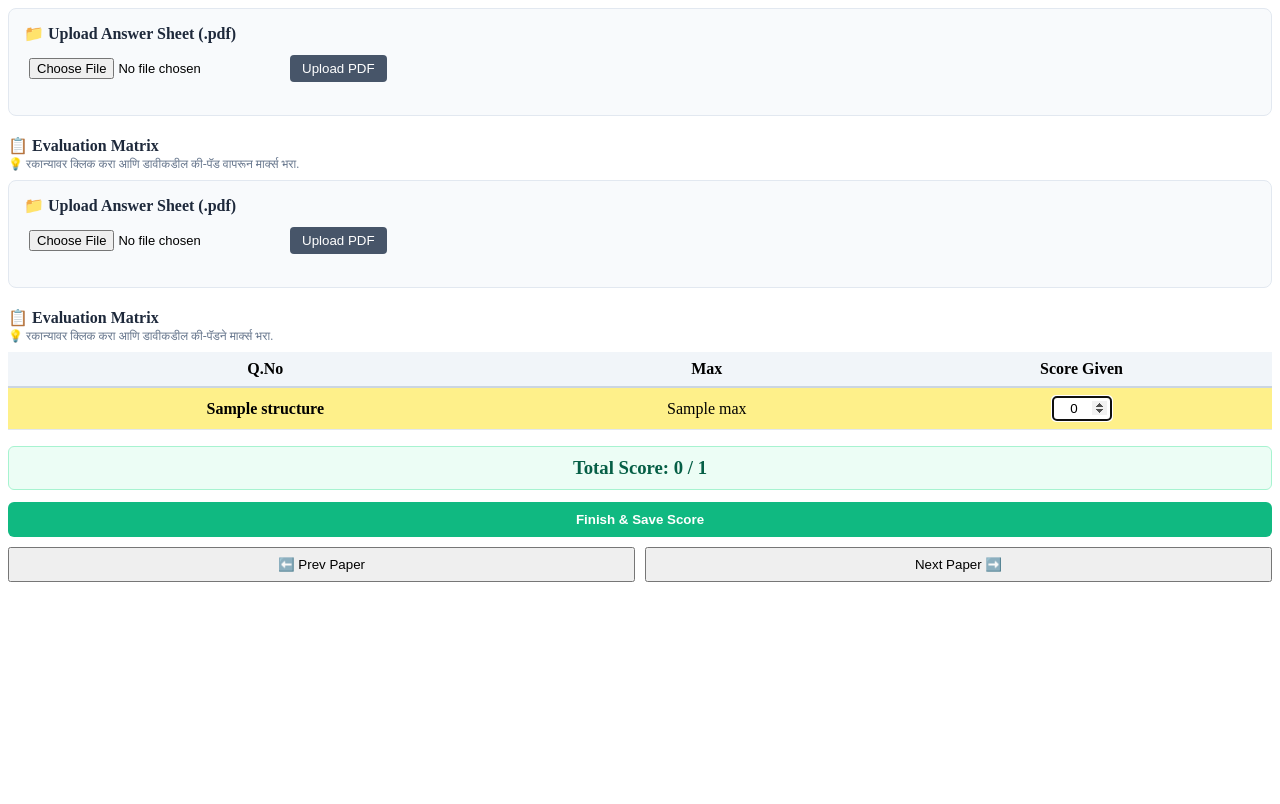
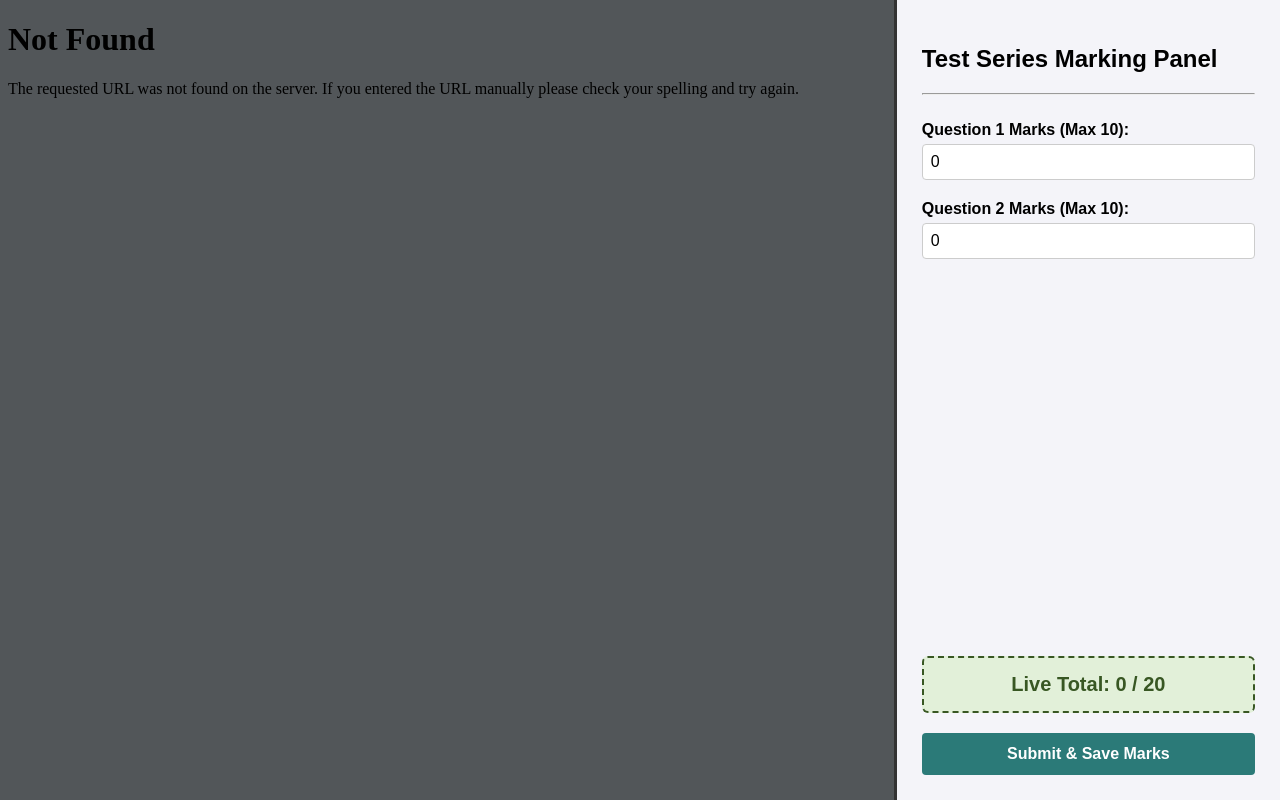
Before and after one commit to rohan3gadkari/OSM-digital-checking, a Flask app: template templates/dashboard.html in a window 1280 px wide. Before the commit the page ends 582 px from the top, so only its background shows below. Run offline with Flask 3, Linux system fonts and the light colour scheme; the template is opened without the code that fills it: most values are stand-ins (such as "Sample title", 1, 10 or a date in 2020).

Commit message:
Refactor dashboard HTML for improved structure

```diff
--- a/templates/dashboard.html
+++ b/templates/dashboard.html
@@ -1,160 +1,106 @@
-<div class="upload-section" style="background: #f8fafc; padding: 15px; border-radius: 8px; border: 1px solid #e2e8f0; margin-bottom: 20px;">
-    <h4 style="margin: 0 0 10px 0; color: #1e293b;">📁 Upload Answer Sheet (.pdf)</h4>
-    <form id="uploadForm" enctype="multipart/form-data" style="display: flex; gap: 10px; align-items: center;">
-        <input type="file" id="pdfFile" name="file" accept=".pdf" required style="padding: 5px; font-size: 13px;">
-        <button type="button" class="btn-upload" onclick="uploadPDFViaAJAX()" style="background: #475569; color: white; border: none; padding: 6px 12px; border-radius: 4px; cursor: pointer;">Upload PDF</button>
-    </form>
-    <div id="uploadMsg" style="margin-top: 8px; font-size: 13px; font-weight: 500; display: none;"></div>
-</div>
+<!DOCTYPE html>
+<html lang="en">
+<head>
+    <meta charset="UTF-8">
+    <meta name="viewport" content="width=device-width, initial-scale=1.0">
+    <title>On-Screen Evaluation System</title>
+    <style>
+        body { margin: 0; font-family: Arial, sans-serif; }
+        .container { display: flex; height: 100vh; }
+        .pdf-panel { width: 70%; border-right: 3px solid #333; background-color: #525659; }
+        .marks-panel { width: 30%; padding: 25px; background-color: #f4f4f9; box-sizing: border-box; display: flex; flex-direction: column; justify-content: space-between; }
+        .form-group { margin-bottom: 20px; }
+        label { font-weight: bold; display: block; margin-bottom: 5px; }
+        input[type="number"] { width: 100%; padding: 8px; box-sizing: border-box; border: 1px solid #ccc; border-radius: 4px; font-size: 16px; }
+        .total-box { background-color: #e2f0d9; padding: 15px; border: 2px dashed #385723; border-radius: 6px; text-align: center; margin-bottom: 20px; }
+        .total-box h3 { margin: 0; color: #385723; font-size: 20px; }
+        button { width: 100%; padding: 12px; background-color: #2b7a78; color: white; border: none; font-size: 16px; cursor: pointer; border-radius: 4px; font-weight: bold; }
+        button:hover { background-color: #17252a; }
+        #msg { text-align: center; font-weight: bold; margin-top: 10px; display: none; }
+        .success { color: green; }
+    </style>
+</head>
+<body>
 
-<h4 style="margin: 10px 0 2px 0; color: #1e293b;">📋 Evaluation Matrix</h4>
-<div class="info-tip" style="font-size: 12px; color: #64748b; margin-bottom: 8px;">💡 रकान्यावर क्लिक करा आणि डावीकडील की-पॅड वापरून मार्क्स भरा.</div>
+<div class="container">
+    <div class="pdf-panel">
+        <iframe src="{{ url_for('static', filename='answer_sheets/' + paper_file) }}" width="100%" height="100%" style="border:none;"></iframe>
+    </div>
 
-<div class="upload-section" style="background: #f8fafc; padding: 15px; border-radius: 8px; border: 1px solid #e2e8f0; margin-bottom: 20px;">
-    <h4 style="margin: 0 0 10px 0; color: #1e293b;">📁 Upload Answer Sheet (.pdf)</h4>
-    <form id="uploadForm" enctype="multipart/form-data" style="display: flex; gap: 10px; align-items: center;">
-        <input type="file" id="pdfFile" name="file" accept=".pdf" required style="padding: 5px; font-size: 13px;">
-        <button type="button" class="btn-upload" onclick="uploadPDFViaAJAX()" style="background: #475569; color: white; border: none; padding: 6px 12px; border-radius: 4px; cursor: pointer;">Upload PDF</button>
-    </form>
-    <div id="uploadMsg" style="margin-top: 8px; font-size: 13px; font-weight: 500; display: none;"></div>
-</div>
+    <div class="marks-panel">
+        <div>
+            <h2>Test Series Marking Panel</h2>
+            <hr><br>
 
-<h4 style="margin: 10px 0 2px 0; color: #1e293b;">📋 Evaluation Matrix</h4>
-<div class="info-tip" style="font-size: 12px; color: #64748b; margin-bottom: 8px;">💡 रकान्यावर क्लिक करा आणि डावीकडील की-पॅडने मार्क्स भरा.</div>
+            <form id="marksForm">
+                <div class="form-group">
+                    <label>Question 1 Marks (Max 10):</label>
+                    <input type="number" id="q1" min="0" max="10" required value="0" oninput="calculateLiveTotal()">
+                </div>
+                <div class="form-group">
+                    <label>Question 2 Marks (Max 10):</label>
+                    <input type="number" id="q2" min="0" max="10" required value="0" oninput="calculateLiveTotal()">
+                </div>
+            </form>
+        </div>
 
-<form id="marksForm" style="margin-top: 8px;">
-    <table class="marks-table" style="width: 100%; border-collapse: collapse; text-align: center;">
-        <thead>
-            <tr style="background: #f1f5f9; border-bottom: 2px solid #cbd5e1;">
-                <th style="padding: 8px;">Q.No</th>
-                <th style="padding: 8px;">Max</th>
-                <th style="padding: 8px;">Score Given</th>
-            </tr>
-        </thead>
-        <tbody id="evaluation-rows">
-            {% for q in structure %}
-            <tr id="row-{{ q.id }}" style="border-bottom: 1px solid #e2e8f0;">
-                <td style="padding: 8px;"><strong>{{ q.label }}</strong></td>
-                <td style="padding: 8px;">{{ q.max }}</td>
-                <td style="padding: 8px;">
-                    <input type="number"
-                           id="{{ q.id }}"
-                           class="mark-input"
-                           min="0"
-                           max="{{ q.max }}"
-                           value="0"
-                           style="width: 60px; text-align: center; border: 1px solid #cbd5e1; border-radius: 4px; padding: 4px;"
-                           onfocus="setActiveQuestion('{{ q.id }}')"
-                           oninput="calculateLiveTotal()">
-                </td>
-            </tr>
-            {% endfor %}
-        </tbody>
-    </table>
-</form>
+        <div>
+            <div class="total-box">
+                <h3>Live Total: <span id="liveTotal">0</span> / 20</h3>
+            </div>
 
-<div>
-    <div class="total-box" style="margin-top: 15px; background: #ecfdf5; padding: 10px; border-radius: 6px; border: 1px solid #a7f3d0; text-align: center;">
-        <h3 style="margin: 0; color: #065f46;">Total Score: <span id="liveTotal">0</span> / {{ total_max }}</h3>
+            <button type="button" onclick="submitMarksViaAJAX()">Submit & Save Marks</button>
+            <div id="msg"></div>
+        </div>
     </div>
-    <button type="button" class="btn-submit" onclick="submitMarksViaAJAX()" style="width: 100%; margin-top: 12px; background: #10b981; color: white; border: none; padding: 10px; border-radius: 6px; font-weight: bold; cursor: pointer;">Finish & Save Score</button>
-    <div class="nav-buttons" style="display: flex; gap: 10px; margin-top: 10px;">
-        <button class="btn-nav" onclick="navigatePaper('prev')" style="flex: 1; padding: 8px; cursor: pointer;">⬅️ Prev Paper</button>
-        <button class="btn-nav" onclick="navigatePaper('next')" style="flex: 1; padding: 8px; cursor: pointer;">Next Paper ➡️</button>
-    </div>
-    <div id="msg" style="margin-top: 10px; text-align: center; font-weight: bold; display: none;"></div>
 </div>
 
 <script>
-    let activeQuestionId = '';
-
-    function setActiveQuestion(qId) {
-        activeQuestionId = qId;
-        document.querySelectorAll('.marks-table tbody tr').forEach(tr => {
-            tr.style.background = 'none';
-        });
-        let targetRow = document.getElementById('row-' + qId);
-        if(targetRow) targetRow.style.background = '#fef08a';
+    // १. Live Total काढण्यासाठी फंक्शन
+    function calculateLiveTotal() {
+        let q1 = parseInt(document.getElementById('q1').value) || 0;
+        let q2 = parseInt(document.getElementById('q2').value) || 0;
+        document.getElementById('liveTotal').innerText = q1 + q2;
     }
 
-    window.addEventListener('DOMContentLoaded', (event) => {
-        let firstInput = document.querySelector('.mark-input');
-        if(firstInput) {
-            firstInput.focus();
-            setActiveQuestion(firstInput.id);
+    // २. पेज रिफ्रेश न करता डेटा बॅकएंडला (Excel मध्ये) पाठवण्यासाठी फंक्शन
+    function submitMarksViaAJAX() {
+        let q1Value = document.getElementById('q1').value;
+        let q2Value = document.getElementById('q2').value;
+
+        if(q1Value === "" || q2Value === "") {
+            alert("कृपया सर्व रकान्यांमध्ये गुण भरा!");
+            return;
         }
-    });
 
-    function enterMark(num) {
-        if (activeQuestionId) {
-            let targetInput = document.getElementById(activeQuestionId);
-            let maxAllowed = parseInt(targetInput.getAttribute('max')) || 0;
+        let dataToSend = {
+            paper_file: "{{ paper_file }}",
+            q1: q1Value,
+            q2: q2Value
+        };
 
-            if (parseInt(num) <= maxAllowed) {
-                targetInput.value = num;
-            } else {
-                targetInput.value = maxAllowed;
-            }
-
-            calculateLiveTotal();
-
-            let allInputs = Array.from(document.querySelectorAll('.mark-input'));
-            let currentIndex = allInputs.indexOf(targetInput);
-
-            if (currentIndex !== -1 && currentIndex < allInputs.length - 1) {
-                let nextInput = allInputs[currentIndex + 1];
-                nextInput.focus();
-                setActiveQuestion(nextInput.id);
-            }
-        }
-    }
-
-    function calculateLiveTotal() {
-        let grandTotal = 0;
-        document.querySelectorAll('.mark-input').forEach(input => {
-            grandTotal += parseInt(input.value) || 0;
-        });
-        document.getElementById('liveTotal').innerText = grandTotal;
-    }
-
-    function uploadPDFViaAJAX() {
-        let fileInput = document.getElementById('pdfFile');
-        let msgDiv = document.getElementById('uploadMsg');
-        if (fileInput.files.length === 0) { alert("Please select a PDF file!"); return; }
-
-        let formData = new FormData();
-        formData.append("file", fileInput.files[0]);
-        msgDiv.style.display = 'block'; msgDiv.style.color = '#3498db'; msgDiv.innerText = "Uploading...";
-
-        fetch('/upload_paper', { method: 'POST', body: formData })
-        .then(res => res.json()).then(data => {
-            if (data.status === 'success') {
-                msgDiv.style.color = '#10b981'; msgDiv.innerHTML = "✔️ Loaded!";
-                setTimeout(() => { window.location.href = "/?paper=" + data.filename; }, 1000);
-            } else {
-                msgDiv.style.color = '#e74c3c'; msgDiv.innerText = "❌ Error: " + data.message;
-            }
-        });
-    }
-
-    function submitMarksViaAJAX() {
-        let scoresPayload = {};
-        document.querySelectorAll('.mark-input').forEach(input => {
-            scoresPayload[input.id] = parseInt(input.value) || 0;
-        });
         fetch('/submit_marks', {
             method: 'POST',
             headers: { 'Content-Type': 'application/json' },
-            body: JSON.stringify({ paper: "{{ current_paper }}", scores: scoresPayload })
-        }).then(res => res.json()).then(data => {
+            body: JSON.stringify(dataToSend)
+        })
+        .then(response => response.json())
+        .then(data => {
             if(data.status === 'success') {
                 let msgDiv = document.getElementById('msg');
-                msgDiv.style.color = "#10b981"; msgDiv.innerHTML = "✔️ Saved!";
+                msgDiv.innerHTML = "<p class='success'>✔️ गुण Excel मध्ये यशस्वीरीत्या सेव्ह झाले!</p>";
                 msgDiv.style.display = 'block';
-                setTimeout(() => { msgDiv.style.display = 'none'; }, 2000);
+
+                // ३ सेकंदांनंतर मेसेज लपवणे
+                setTimeout(() => { msgDiv.style.display = 'none'; }, 3000);
             }
+        })
+        .catch(error => {
+            console.error('Error:', error);
+            alert("गुण सेव्ह करताना काहीतरी अडचण आली!");
         });
     }
+</script>
 
-    function navigatePaper(direction) { console.log(direction); }
-</script>
+</body>
+</html>
```
